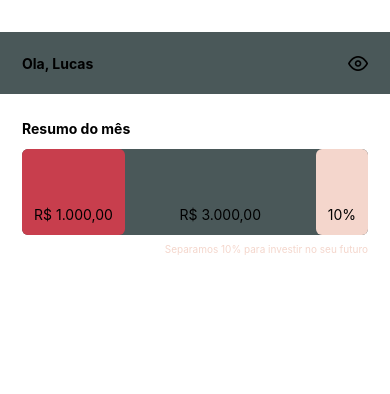
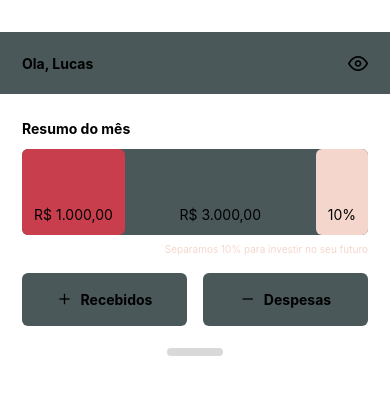
Before and after one commit to lucasres/open-wallet, a React Native app: screen / in a window 390 px wide. Shown: the top 394 px of the page. Built offline with nearby package versions, Linux system fonts and the light colour scheme.

Commit message:
add button and divider component

```diff
--- /dev/null
+++ b/src/Components/Button/index.tsx
@@ -0,0 +1,32 @@
+import { FC, ReactNode } from "react";
+import { StyleSheet, Text, TextStyle, TouchableHighlight, View, ViewStyle } from "react-native";
+import styles from "./styles";
+
+interface ButtonProps {
+    text: string
+    onPress?: () => any
+    textStyle?: TextStyle,
+    customStyle?: any
+    icon?: ReactNode
+}
+
+const Button: FC<ButtonProps> = ({
+    text,
+    onPress,
+    textStyle,
+    customStyle,
+    icon
+}) => {
+    return (
+        <TouchableHighlight style={StyleSheet.compose(styles.button, customStyle)} onPress={onPress}>
+            <View style={styles.contentBtn}>
+                {icon !== undefined && <View style={styles.icon}>
+                    {icon}
+                </View>}
+                <Text style={StyleSheet.compose(textStyle, styles.text)}>{text}</Text>
+            </View>
+        </TouchableHighlight>
+    )
+}
+
+export default Button
--- /dev/null
+++ b/src/Components/Button/styles.tsx
@@ -0,0 +1,20 @@
+import { StyleSheet } from "react-native";
+
+export default StyleSheet.create({
+    button: {
+        backgroundColor: '#4A5859',
+        padding: 18,
+        borderRadius: 6,
+        alignItems: 'center',
+    },
+    text: {
+        fontWeight: 'bold'
+    },
+    icon: {
+        marginRight: 8,
+    },
+    contentBtn: {
+        flexDirection: 'row',
+        alignItems: 'center',
+    }
+})
--- /dev/null
+++ b/src/Components/Divider/index.tsx
@@ -0,0 +1,11 @@
+import { FC } from "react";
+import { View } from "react-native";
+import styles from "./styles";
+
+const Divider: FC = () => {
+    return (
+        <View style={styles.container}></View>
+    )
+}
+
+export default Divider
--- /dev/null
+++ b/src/Components/Divider/styles.tsx
@@ -0,0 +1,13 @@
+import { StyleSheet } from "react-native";
+
+export default StyleSheet.create({
+    container: {
+        marginBottom: 22,
+        marginTop: 22,
+        backgroundColor: '#D9D9D9',
+        width: 56,
+        height: 8,
+        borderRadius: 6,
+        alignSelf: 'center'
+    }
+})
--- a/src/Screens/Home/index.tsx
+++ b/src/Screens/Home/index.tsx
@@ -1,10 +1,13 @@
 import { FC } from "react";
 import { Text, View } from "react-native";
 import Bar from "../../Components/Bar";
+import Button from "../../Components/Button";
 import Container from "../../Components/Container";
 import Header from "../../Components/Header";
 import TextBold from "../../Components/TextBold";
 import styles from "./styles";
+import Feater from '@expo/vector-icons/Feather';
+import Divider from "../../Components/Divider";
 
 const Home: FC = () => {
     return (
@@ -14,6 +17,15 @@ const Home: FC = () => {
                 <TextBold style={{marginTop: 26, marginBottom: 12}} text="Resumo do mês" />
                 <Bar />
                 <Text style={styles.txLf}>Separamos 10% para investir no seu futuro</Text>
+                <View style={styles.wrapperTrasactionsBtn}>
+                    <Button customStyle={styles.reciveBtn}
+                        text="Recebidos"
+                        icon={<Feater name="plus" style={{fontSize: 16}} />} />
+                    <Button customStyle={styles.debitBtn}
+                        text="Despesas"
+                        icon={<Feater name="minus" style={{fontSize: 16}} />} />
+                </View>
+                <Divider />
             </Container>
         </View>
     )
--- a/src/Screens/Home/styles.tsx
+++ b/src/Screens/Home/styles.tsx
@@ -6,5 +6,22 @@ export default StyleSheet.create({
         marginTop: 8,
         fontSize: 10,
         color: '#F4D6CC'
+    },
+    wrapperTrasactionsBtn: {
+        flexDirection: 'row',
+        justifyContent: 'space-between',
+        marginTop: 18
+    },
+    reciveBtn: {
+        flex: 1,
+        marginRight: 8,
+    },
+    debitBtn: {
+        flex: 1,
+        marginLeft: 8,
+    },
+    divider: {
+        marginBottom: 22,
+        marginTop: 22,
     }
 })
```
